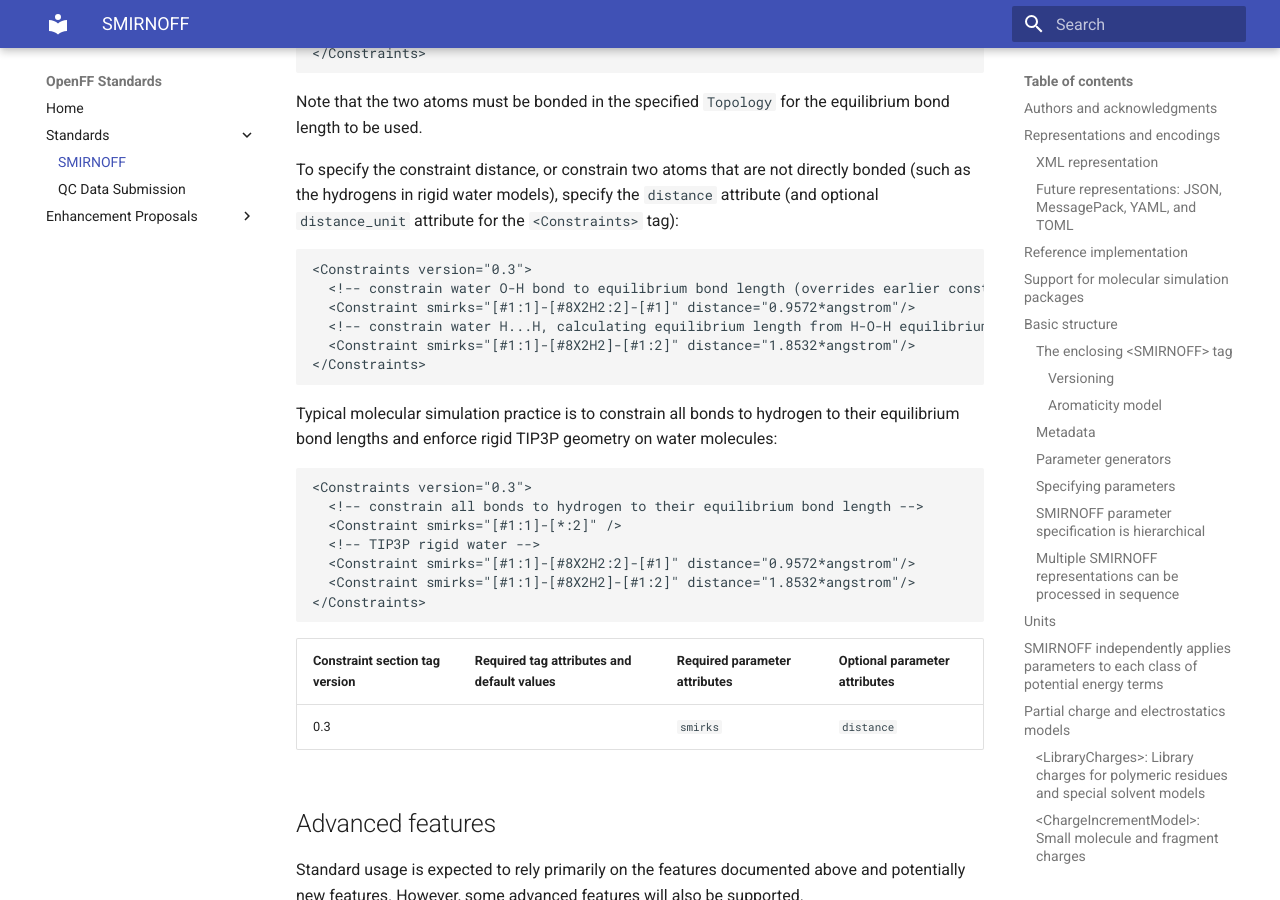
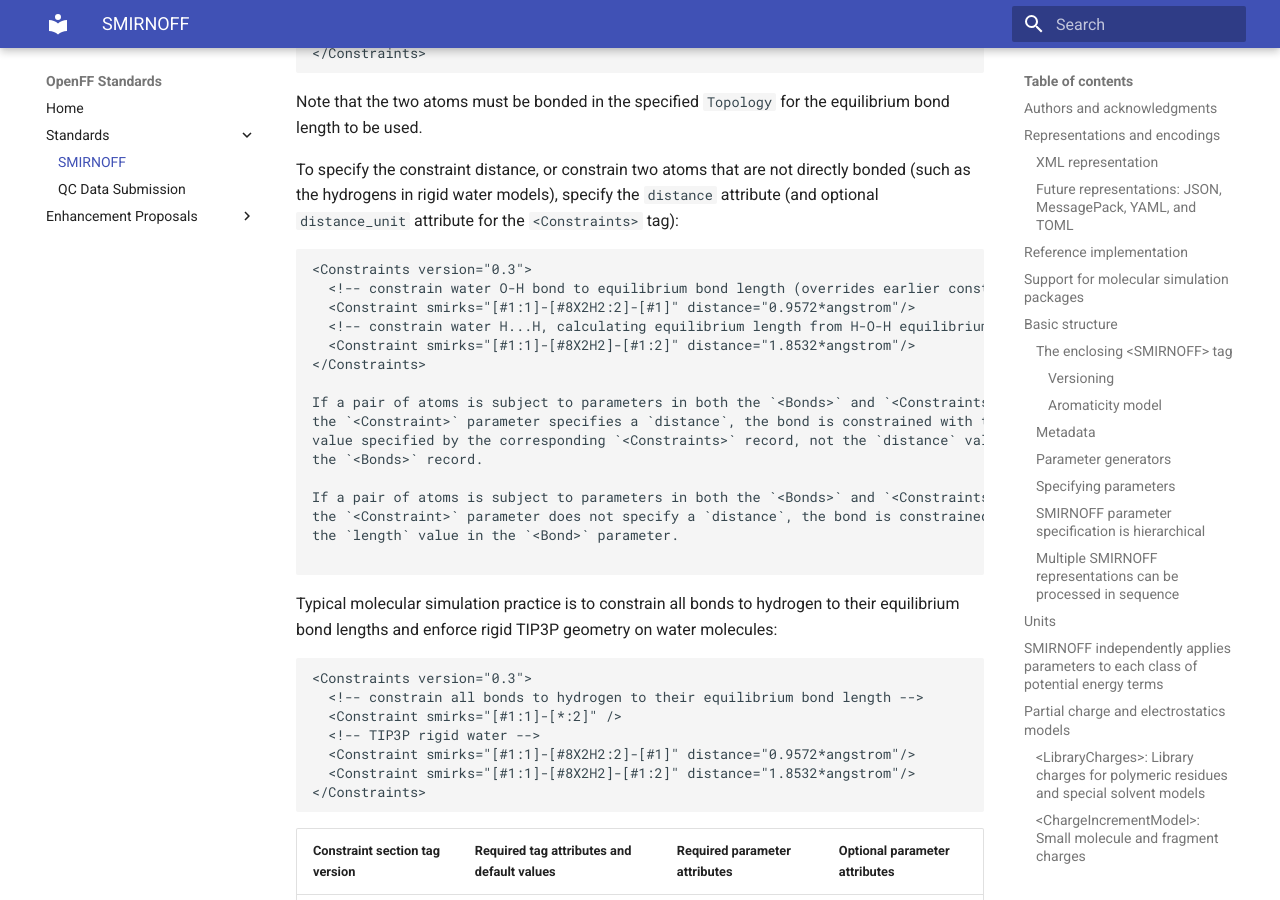
Before and after one commit to openforcefield/standards, an MkDocs documentation site: the page built from docs/standards/smirnoff.md, in a window 1280 px wide and 900 px high, scrolled down 20441 px. Built offline with MkDocs 1.6.1 and Material for MkDocs 9.7.7, drawn with Linux system fonts in a browser that asks for light colours.

Commit message:
Add OFF-EP 0001

````diff
--- a/docs/standards/smirnoff.md
+++ b/docs/standards/smirnoff.md
@@ -638,6 +638,16 @@ To specify the constraint distance, or constrain two atoms that are not directly
   <!-- constrain water H...H, calculating equilibrium length from H-O-H equilibrium angle and H-O equilibrium bond lengths -->
   <Constraint smirks="[#1:1]-[#8X2H2]-[#1:2]" distance="1.8532*angstrom"/>
 </Constraints>
+
+If a pair of atoms is subject to parameters in both the `<Bonds>` and `<Constraints>` sections and
+the `<Constraint>` parameter specifies a `distance`, the bond is constrained with the `distance`
+value specified by the corresponding `<Constraints>` record, not the `distance` value specified by
+the `<Bonds>` record.
+
+If a pair of atoms is subject to parameters in both the `<Bonds>` and `<Constraints>` sections and
+the `<Constraint>` parameter does not specify a `distance`, the bond is constrained to a distance of
+the `length` value in the `<Bond>` parameter.
+
 ```
 Typical molecular simulation practice is to constrain all bonds to hydrogen to their equilibrium bond lengths and enforce rigid TIP3P geometry on water molecules:
 ```XML
````
Also changed, not shown: docs/enhancement-proposals/off-ep-0001.md (added, +68 -0 lines).
